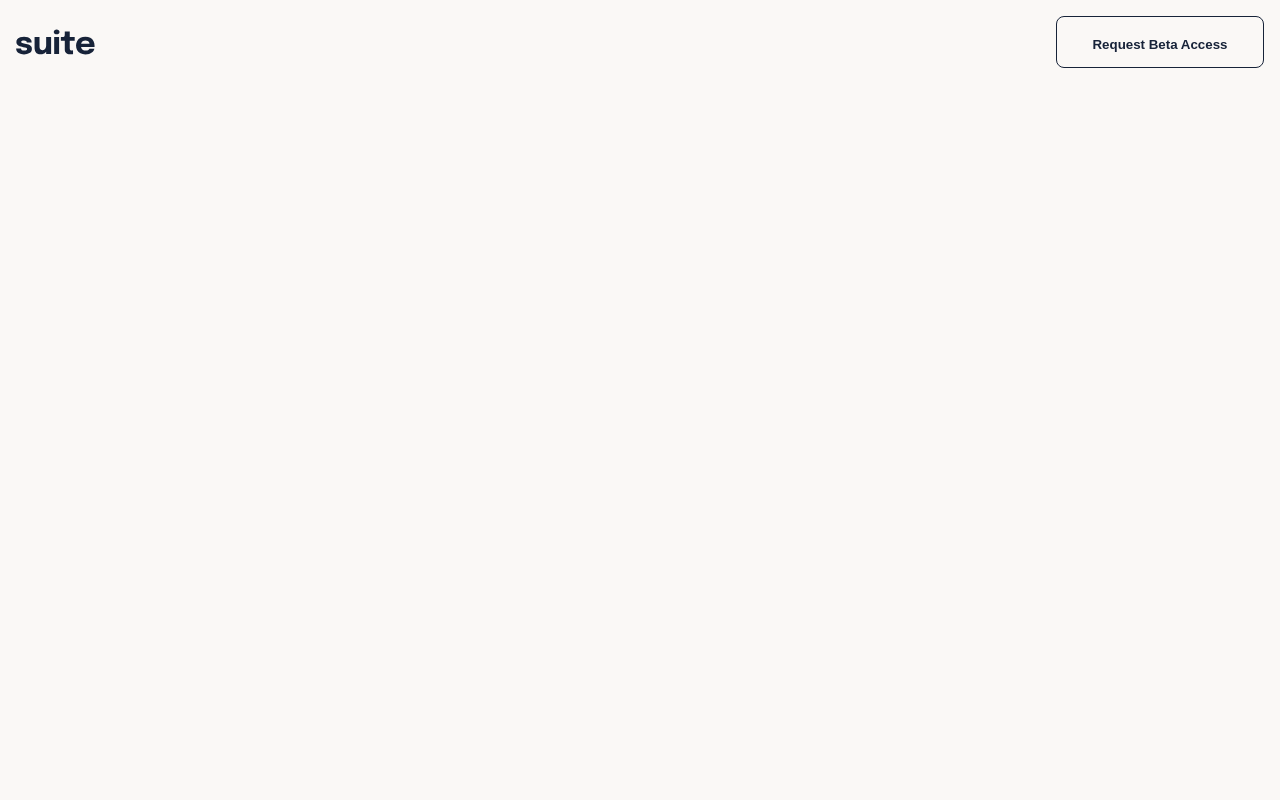
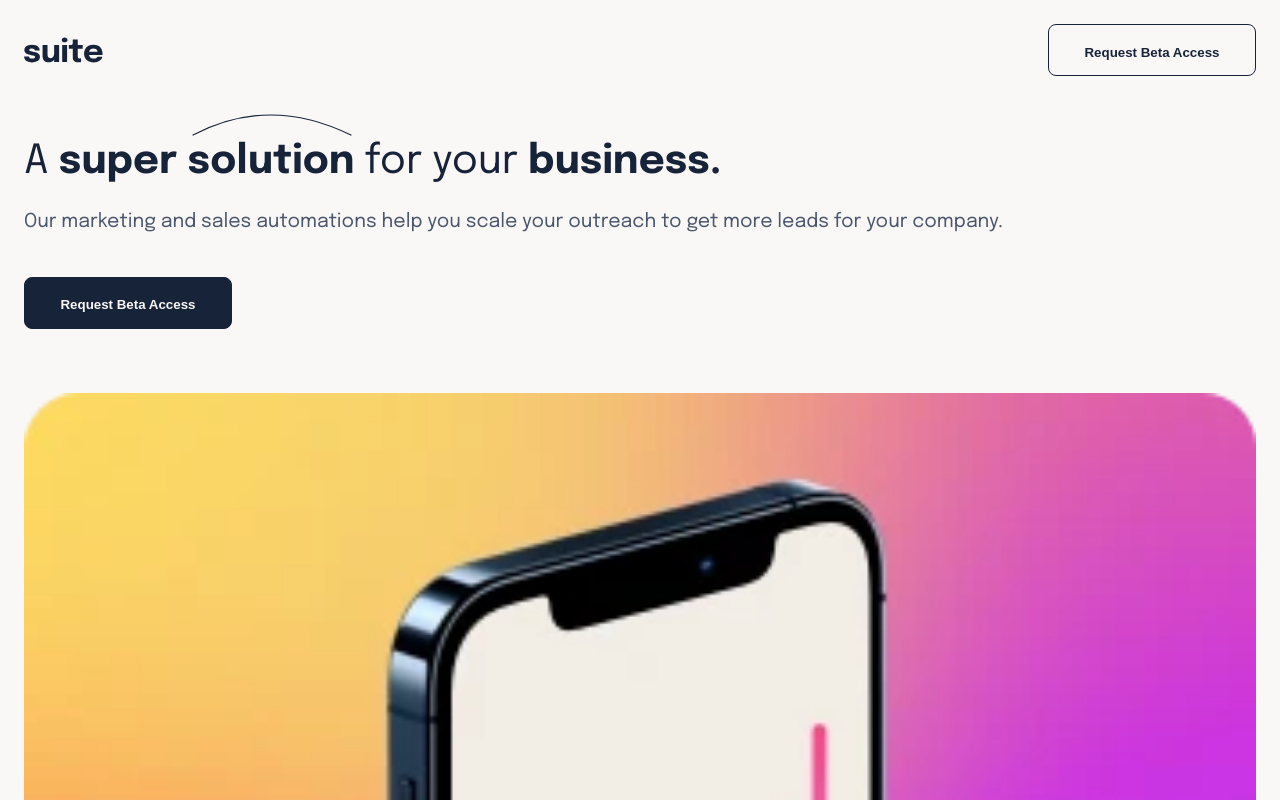
Before and after one commit to jonmc89/suite-landing-page, a plain HTML site: page index.html in a window 1280 px wide. Shown: the top 800 px of the page. Drawn offline with Linux system fonts and the light colour scheme.

Commit message:
content (hero):
content, styles and hover states.

jon m

```diff
--- a/index.html
+++ b/index.html
@@ -25,5 +25,32 @@
                 Request Beta Access
             </button>
         </header>
+        <main>
+            <section class="hero-section">
+                <div class="hero-text-container">
+                    <img
+                        class="hero-curved"
+                        src="./assets/pattern-curved-line-1.svg"
+                        alt=""
+                    />
+                    <h1>
+                        A <strong>super solution</strong> for your
+                        <strong>business.</strong>
+                    </h1>
+                    <p class="hero-p">
+                        Our marketing and sales automations help you scale your
+                        outreach to get more leads for your company.
+                    </p>
+                    <button class="hero-btn" type="button">
+                        Request Beta Access
+                    </button>
+                </div>
+                <img
+                    class="hero-image-landscape"
+                    src="./assets/image-hero-landscape.webp"
+                    alt="Phone interface displaying white analytics graphs and charts against a purple gradient background"
+                />
+            </section>
+        </main>
     </body>
 </html>
--- a/styles.css
+++ b/styles.css
@@ -24,13 +24,17 @@
 
 body {
     background-color: var(--neutral-0);
+    font-family: "Epilogue", Arial, Helvetica, sans-serif;
+    padding: 1.5rem;
 }
+
+/* Header */
 
 header {
     align-items: center;
     display: flex;
     justify-content: space-between;
-    padding: 1rem;
+    margin-block-end: 4rem;
 }
 
 .header-btn {
@@ -50,3 +54,56 @@ header {
     background-color: var(--neutral-900);
     color: var(--neutral-0);
 }
+
+/* Hero */
+
+.hero-text-container {
+    position: relative;
+}
+
+h1 {
+    color: var(--neutral-900);
+    font-size: 2.5em;
+    font-weight: 400;
+    line-height: 110%;
+    margin-block-end: 1.5rem;
+}
+
+.hero-curved {
+    height: auto;
+    left: 10.5rem;
+    position: absolute;
+    top: -1.625rem;
+    width: 10rem;
+}
+
+.hero-p {
+    color: var(--neutral-500);
+    line-height: 150%;
+    font-size: 1.2rem;
+    margin-block-end: 2.5rem;
+}
+
+.hero-btn {
+    padding: 1rem 1.25rem 0.75rem 1.25rem;
+    background-color: var(--neutral-900);
+    border: 0.1rem solid var(--neutral-900);
+    border-radius: 0.5rem;
+    color: var(--neutral-0);
+    cursor: pointer;
+    font-weight: 600;
+    height: 3.25rem;
+    margin-block-end: 4rem;
+    transition: background-color 0.4s ease-in-out, color 0.4s ease-in-out;
+    width: 13rem;
+}
+
+.hero-btn:hover {
+    background-color: var(--neutral-0);
+    color: var(--neutral-900);
+}
+
+.hero-image-landscape {
+    height: auto;
+    width: 100%;
+}
```
